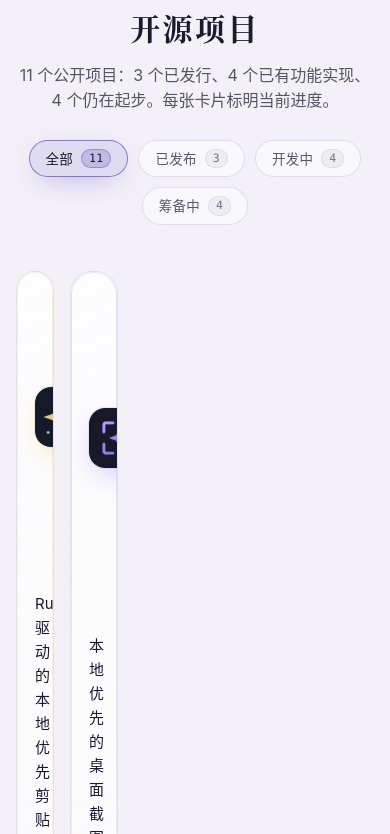
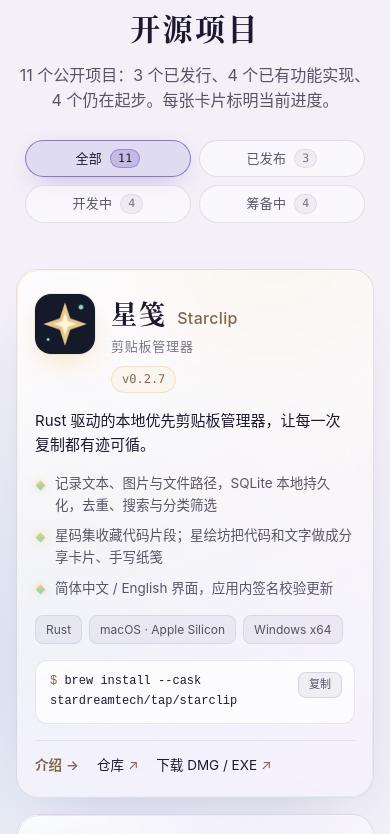
Before and after one commit to StarDreamTech/StarDreamTech.github.io, a plain HTML site: page index.html in a window 390 px wide. Shown: the part 1067-1901 px from the top of the page. Drawn offline with Linux system fonts and the light colour scheme.

Commit message:
fix: 修复手机端项目卡片被网格特异性挤压错位并优化筛选栏 2x2 布局

```diff
--- a/css/style.css
+++ b/css/style.css
@@ -510,12 +510,16 @@ h3 .en{font-family:var(--display);font-size:16px;font-weight:500;color:var(--acc
   .nav-links{gap:10px}
   .nav-links a:not(.nav-gh){display:none}
   .brand-en{display:none}
+  .filter-bar{display:grid;grid-template-columns:repeat(2,minmax(0,1fr));gap:8px;max-width:340px}
+  .filter-btn{justify-content:center;padding:8px 12px;font-size:13px}
   .grid{grid-template-columns:1fr;gap:16px}
-  .card,.card-wide,.grid .card:nth-child(3){grid-column:auto}
+  .card,.card-wide,.grid:not(.is-filtered) .card:nth-child(3),.grid .card:nth-child(3){grid-column:auto}
   .card{padding:22px 18px 20px}
   .install-card{grid-template-columns:1fr;gap:26px}
   .services-grid{grid-template-columns:1fr}
   .services-grid .card{grid-column:auto}
+  .contact-actions{width:100%}
+  .contact-email{max-width:100%;overflow-x:auto}
   .stats{grid-template-columns:1fr 1fr}
   .stats div:nth-child(3){grid-column:1/-1;border-left:0;border-top:1px solid var(--line);margin-top:14px;padding-top:12px}
   .footer{grid-template-columns:1fr}
```
